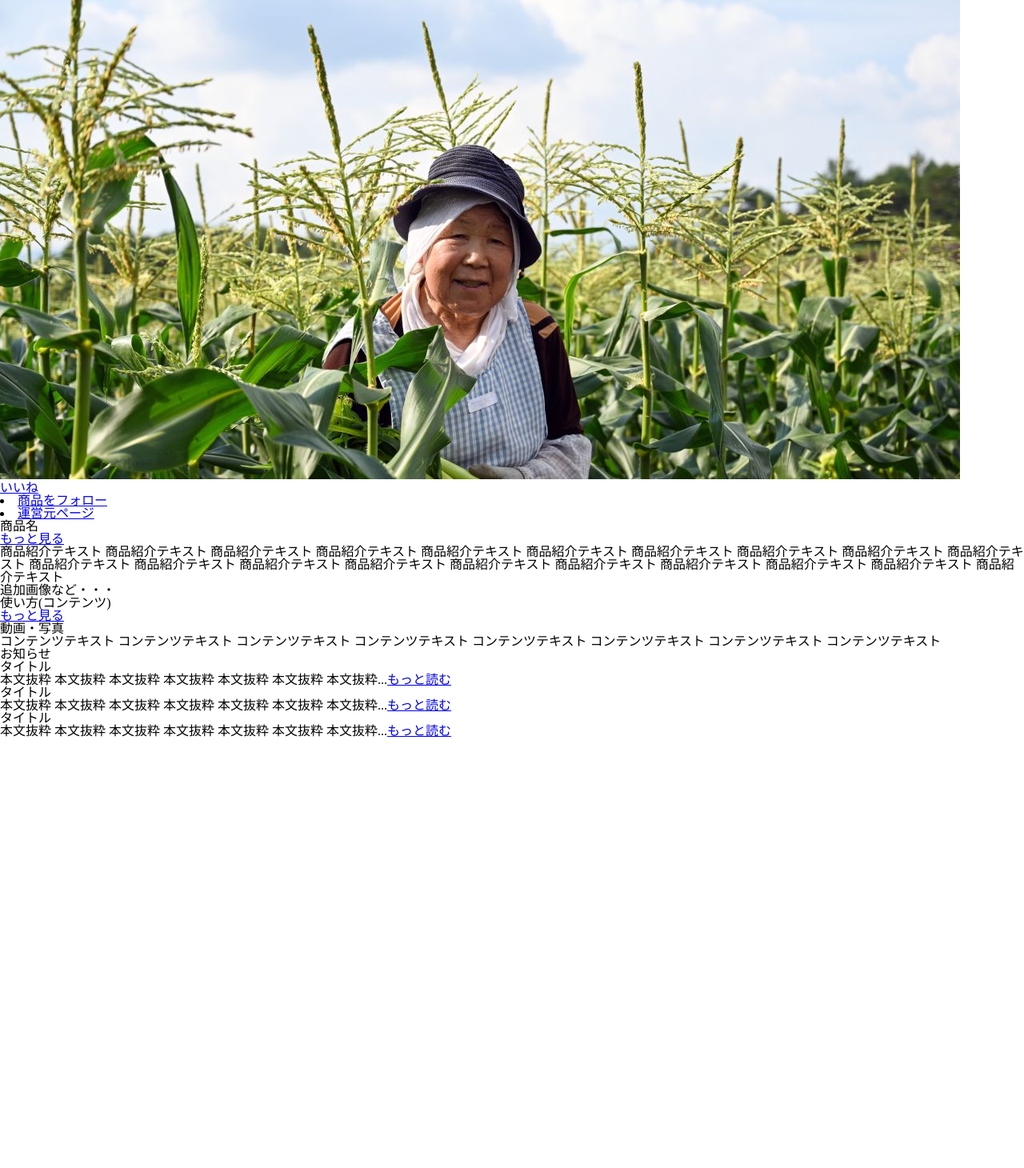
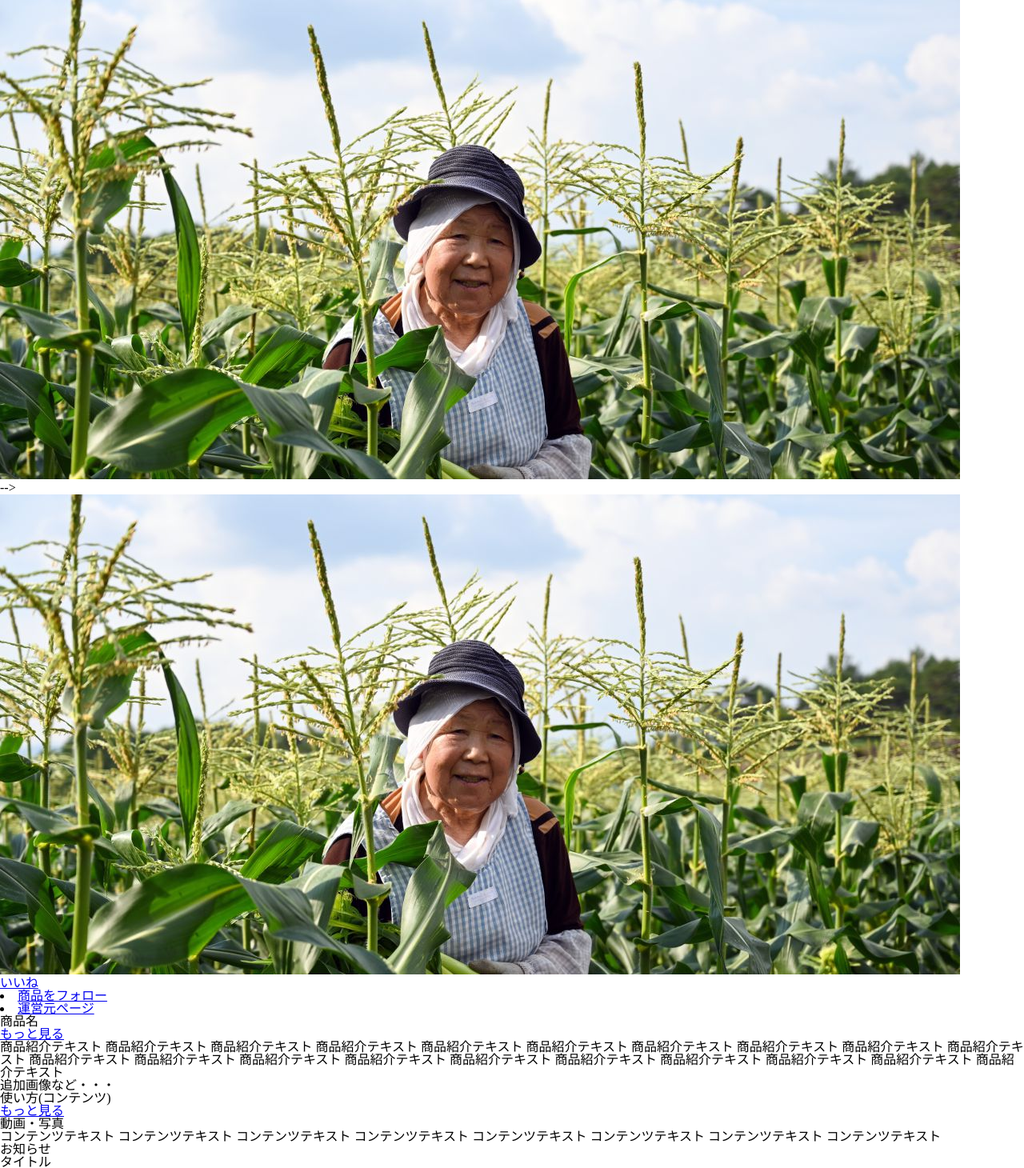
Before and after one commit to KawabeTakuya/team, a PHP site: page / in a window 1280 px wide. Shown: the part 104-1564 px from the top of the page at 80% size. Before the commit the page ends 1025 px from the top, so only its background shows below. Run offline with PHP 8.4, Linux system fonts and the light colour scheme.

Commit message:
#02kawabe: #02kawabe: 再度投稿

```diff
--- a/index.php
+++ b/index.php
@@ -57,6 +57,9 @@
    1. 商品トップコンテンツ (動画 or 写真)
    2. 商品フォロー機能
    3. サービス運営ページアイコンリンク
+ -->
+ <iframe width=100% height=600px scrolling=no src="../team/img/user/creator_test.jpg" ></iframe>
+
  -->
  <iframe width=100% height=600px scrolling=no src="../team/img/user/creator_test.jpg" ></iframe>
 
```
